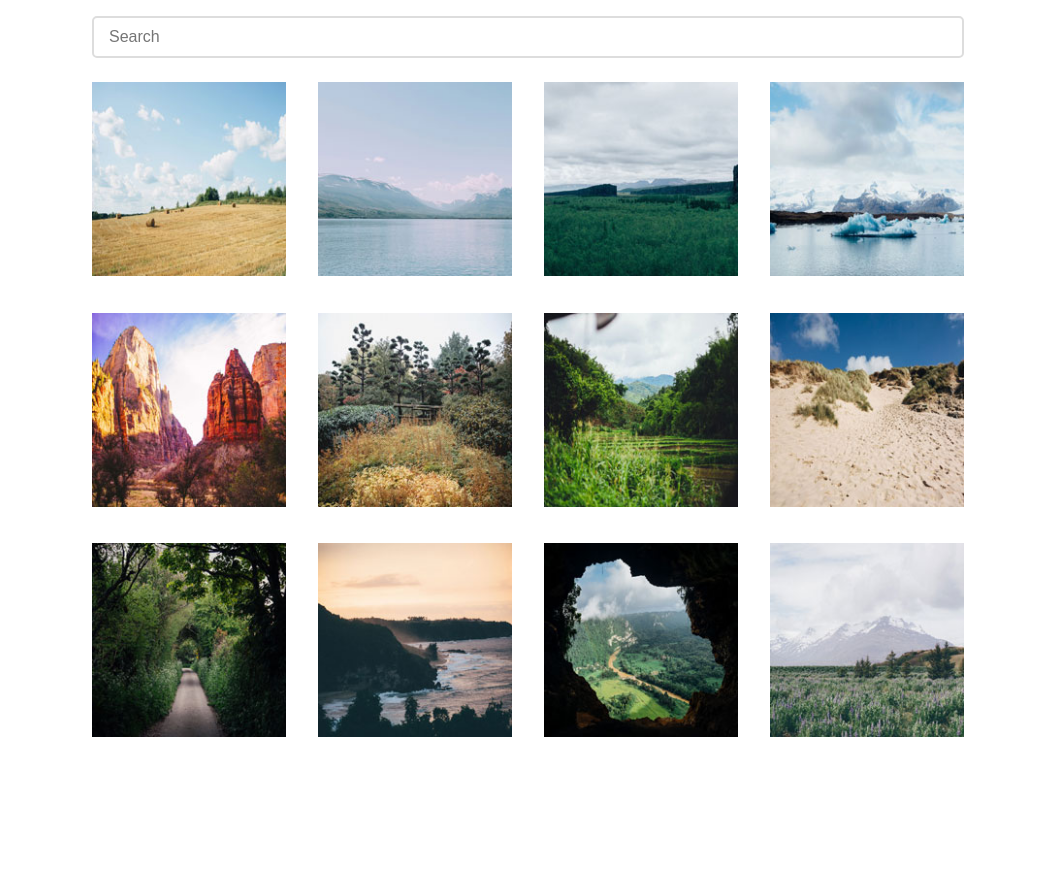
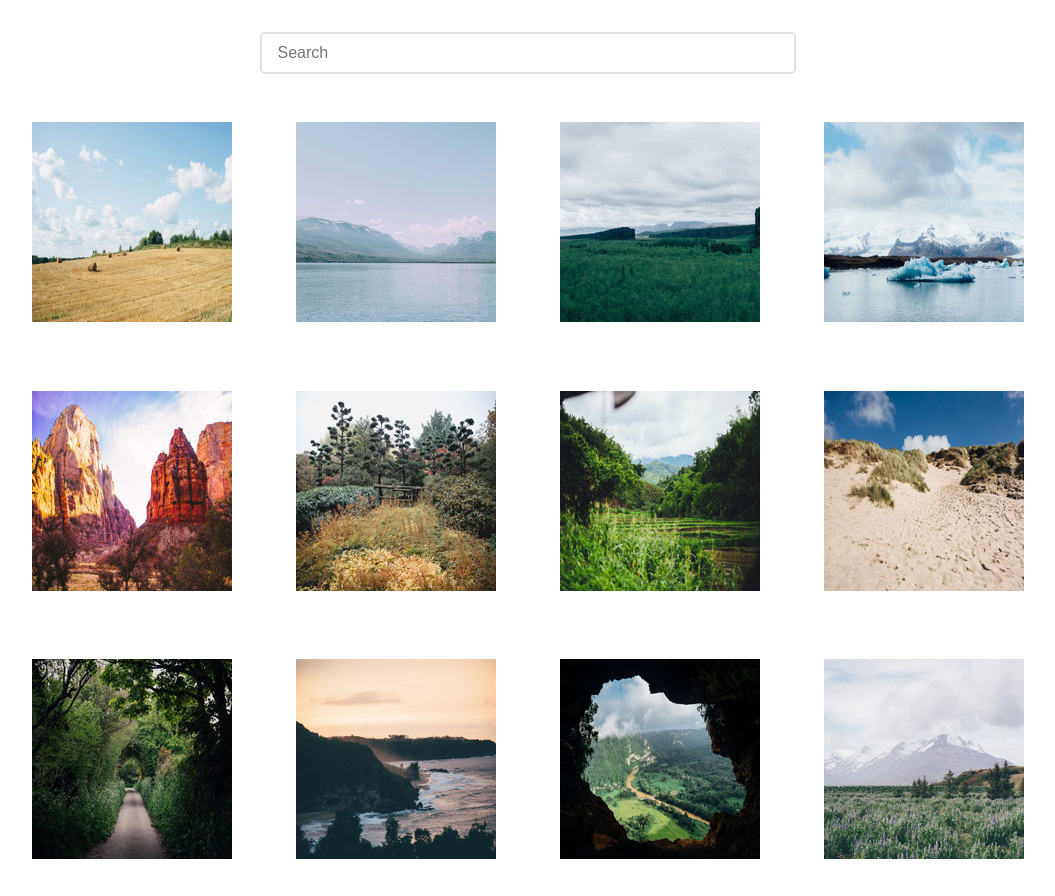
Before and after one commit to Baswazz/techdegree-project-4, a plain HTML site: page index.html in a window 1280 px wide. Shown: the whole page, without its empty margins (112-1167 px from the left). Before the commit the page ends 800 px from the top, so only its background shows below. Drawn offline with Linux system fonts and the light colour scheme; a web font is replaced by a local one.

Commit message:
Finished responsiveness

```diff
--- a/css/style.css
+++ b/css/style.css
@@ -12,36 +12,32 @@ img {
   max-width: 100%;
 }
 
-.container {
-  padding-right: .5em;
-  padding-left: .5em;
-}
-
 .search {
-  padding: 1em .5em .5em;
+  display: flex;
+  justify-content: center;
+  padding: 2em 1em 1em;
 }
 
 .gallery {
   display: flex;
   flex-wrap: wrap;
+  justify-content: center;
 }
 
 .gallery a {
-  flex: 1 1 50%;
-  padding: .5em;
+  /*width: 200px;*/
+  /*height: 200px;*/
+  flex: 0 0 200px;
+  margin: 2em;
 }
 
 .gallery img {
-  transition: .3s;
-}
 
-.gallery img:hover {
-  transform: scale(1.1);
 }
 
 input {
   width: 100%;
-  border: 2px solid #ddd;
+  border: 2px solid #E0E0E0;
   padding: 10px 15px;
   transition: .3s;
   border-radius: 5px;
@@ -49,8 +45,8 @@ input {
 }
 
 input:focus {
-  border: 2px solid #2196F3;
-  background-color: #fff;
+  border: 2px solid #BDBDBD;
+  background-color: #F5F5F5;
   outline: none;
 }
 
@@ -61,19 +57,10 @@ input:focus {
 
 @media (min-width: 768px) {
   .search {
-    padding: 1em 1em .5em;
+    padding: 2em 2em 1em;
   }
 
-  .gallery a {
-    flex: 1 1 25%;
-    padding: 1em;
+  .search input {
+    width: 44%;
   }
 }
-
-@media (min-width: 1024px) {
-  .container {
-    width: 90%;
-    max-width: 920px;
-    margin: 0 auto;
-  }
-}
--- a/index.html
+++ b/index.html
@@ -12,7 +12,7 @@
 </head>
 <body>
 
-  <div class="container">
+  <div class="wrapper">
     <div class="search">
       <input type="text" placeholder="Search">
     </div>
```
